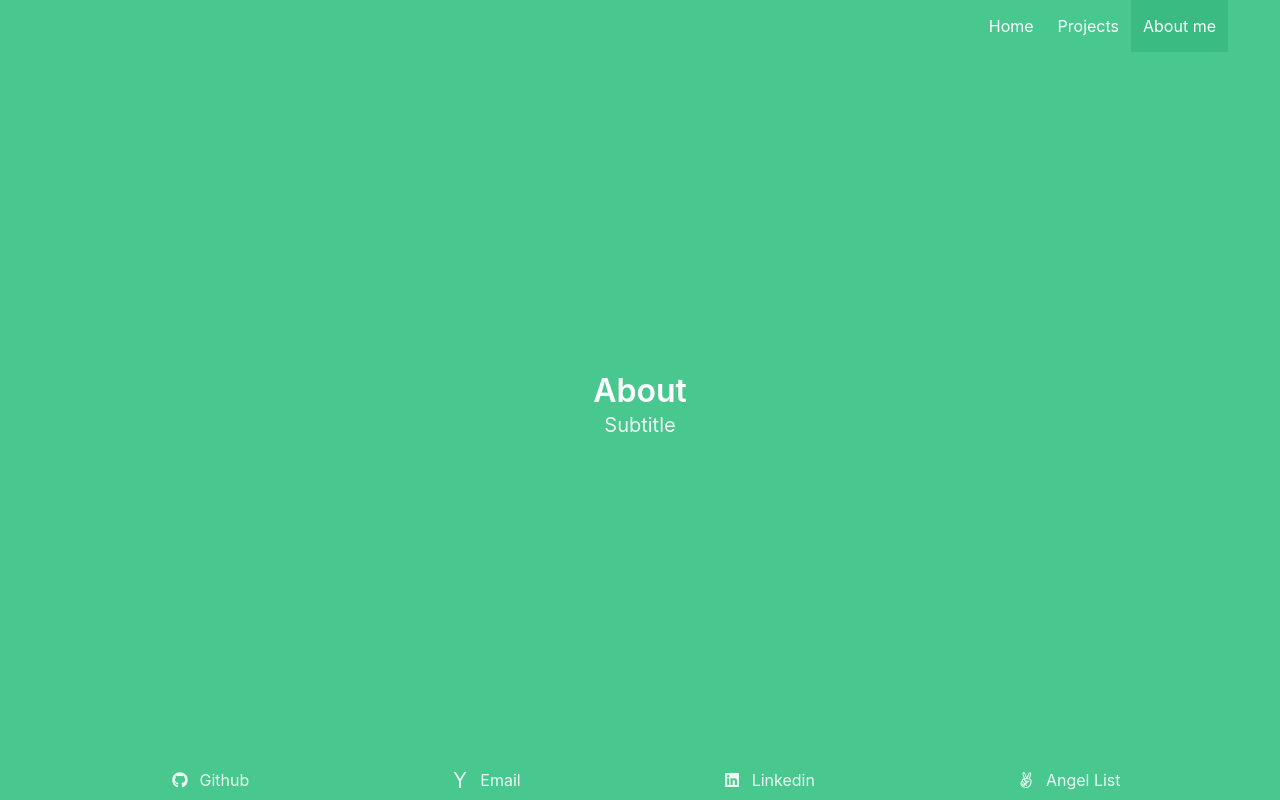
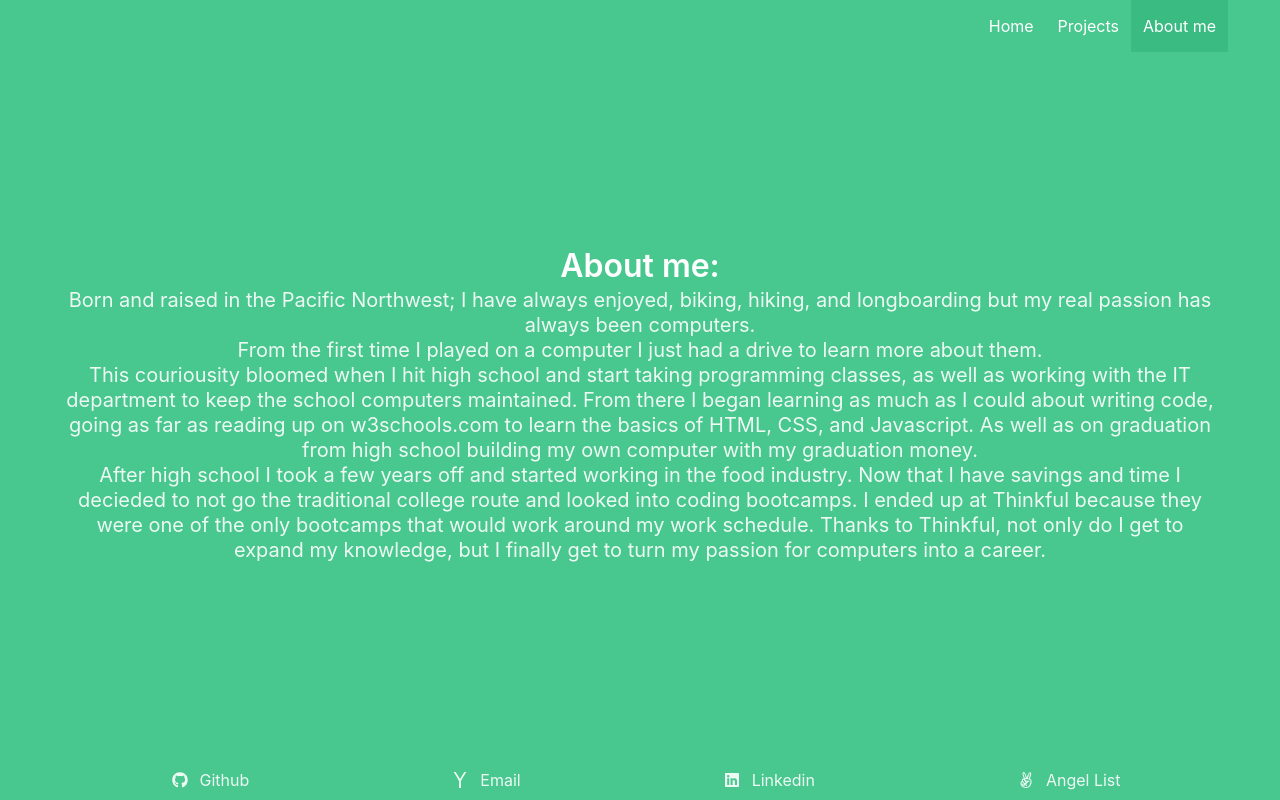
Before and after one commit to KKJZ/Portfolio-KyleS, a React (Create React App) app: page /about in a window 1280 px wide. Built offline with nearby package versions, Linux system fonts and the light colour scheme.

Commit message:
about me done

```diff
--- a/src/component/About.js
+++ b/src/component/About.js
@@ -10,10 +10,16 @@ class About extends Component {
       <div className="hero-body">
         <div className="container has-text-centered">
           <h1 className="title">
-            About
+            About me:
           </h1>
           <h2 className="subtitle">
-            Subtitle
+            Born and raised in the Pacific Northwest; I have always enjoyed, biking, hiking, and longboarding but my real passion has always been computers.<br />
+            From the first time I played on a computer I just had a drive to learn more about them.<br />
+            This couriousity bloomed when I hit high school and start taking programming classes, as well as working with the IT department to keep the school computers maintained.
+            From there I began learning as much as I could about writing code, going as far as reading up on w3schools.com to learn the basics of HTML, CSS, and Javascript.
+            As well as on graduation from high school building my own computer with my graduation money.<br />
+            After high school I took a few years off and started working in the food industry.  Now that I have savings and time I decieded to not go the traditional college route and looked into coding bootcamps.
+            I ended up at Thinkful because they were one of the only bootcamps that would work around my work schedule. Thanks to Thinkful, not only do I get to expand my knowledge, but I finally get to turn my passion for computers into a career.
           </h2>
         </div>
       </div>
```
